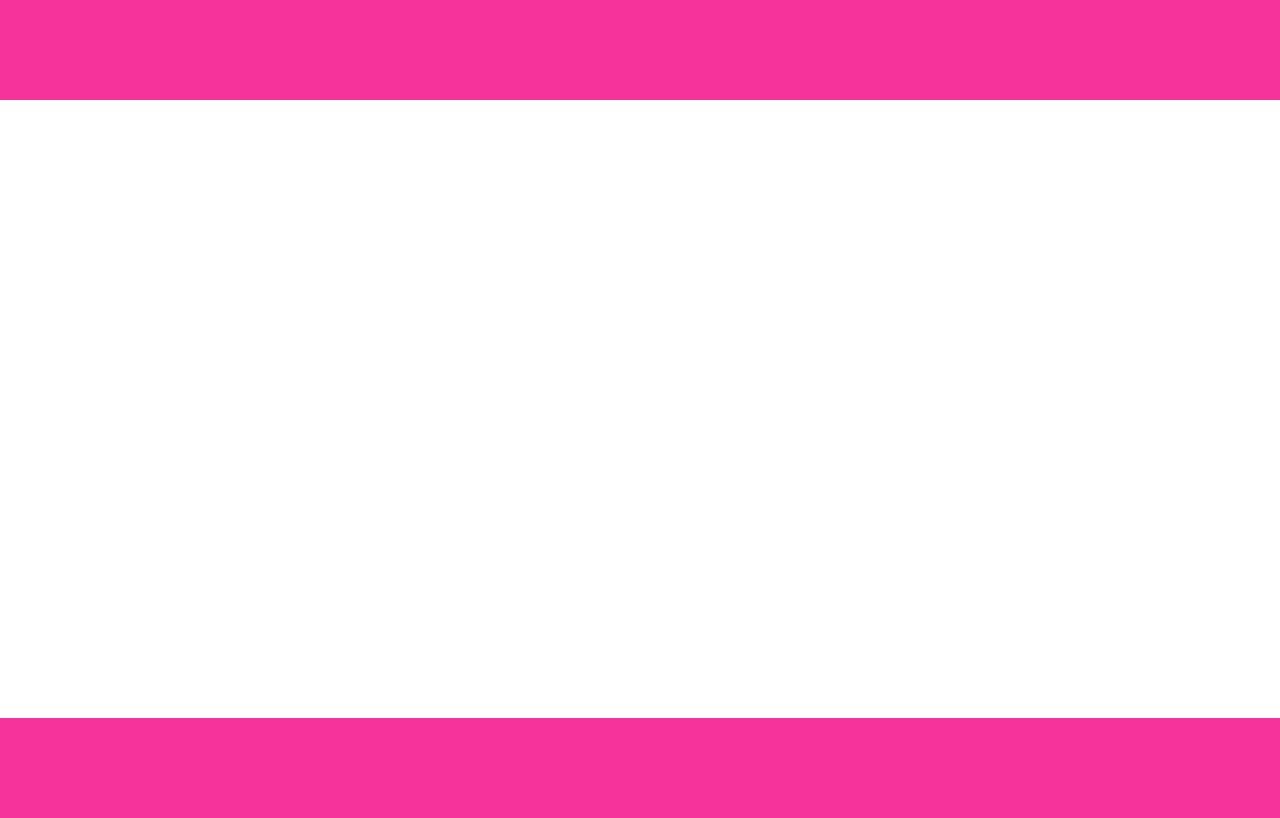
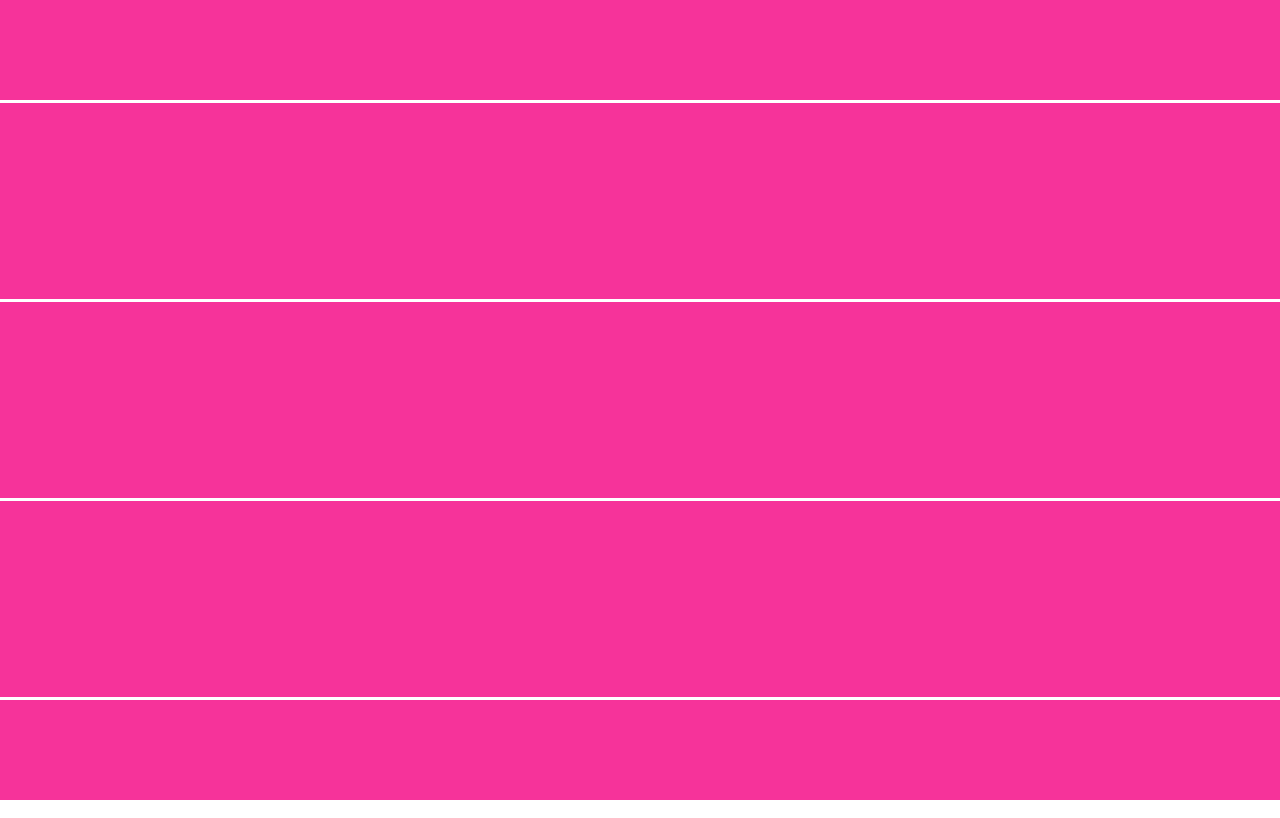
Before and after one commit to Guilherme23645/layout, a React (Vite) app: page / in a window 1280 px wide. Built offline with nearby package versions, Linux system fonts and the light colour scheme.

Commit message:
Add more elements

```diff
--- a/src/App.jsx
+++ b/src/App.jsx
@@ -1,11 +1,11 @@
 function App() {
   return (
-    <div className="flex flex-wrap flex-row gap-3 h-full w-full">
+    <div className="flex flex-wrap flex-row gap-[3px] h-screen w-full p-[3px]">
         <div className="bg-pink-500 h-[100px] w-full"></div>
-        <div className="flex flex-wrap h-[calc(100vh-206px)] w-full">
-          <div></div>
-          <div></div>
-          <div></div>
+        <div className="flex flex-wrap gap-[3px] h-[calc(100%-206px)] w-full">
+          <div className="bg-pink-500 w-full"></div>
+          <div className="bg-pink-500 w-full"></div>
+          <div className="bg-pink-500 w-full"></div>
         </div>
         <div className="bg-pink-500 h-[100px] w-full"></div>
     </div>
--- a/src/index.css
+++ b/src/index.css
@@ -5,8 +5,3 @@
   margin: 0;
   padding: 0;
 }
-
-#root {
-  max-width: 1280px;
-  text-align: center;
-}
```
